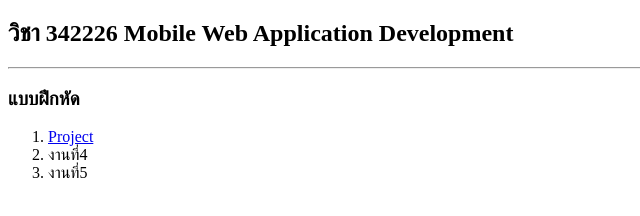
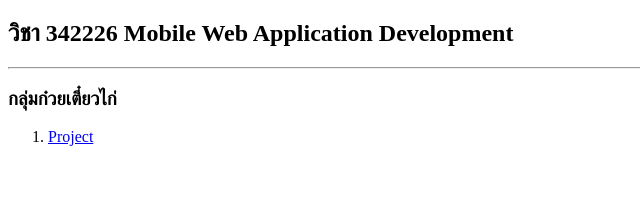
Before and after one commit to paphanannajanhom/ggg, a plain HTML site: page index.html in a window 1280 px wide. Shown: the whole page, without its empty margins (0-640 px from the left). Drawn offline with Linux system fonts and the light colour scheme.

Commit message:
Update index.html

```diff
--- a/index.html
+++ b/index.html
@@ -9,12 +9,11 @@
 <div id="message">
 <h2>วิชา 342226 Mobile Web Application Development</h2>
 <hr>
-<h3>แบบฝึกหัด</h3>
+<h3>กลุ่มก๋วยเตี๋ยวไก่</h3>
 <ol>
 <li><a href="code.html">Project</a></li>
 
-<li>งานที่4</li>
-<li>งานที่5</li>
+
 </ol>
 </div>
 </body>
```
